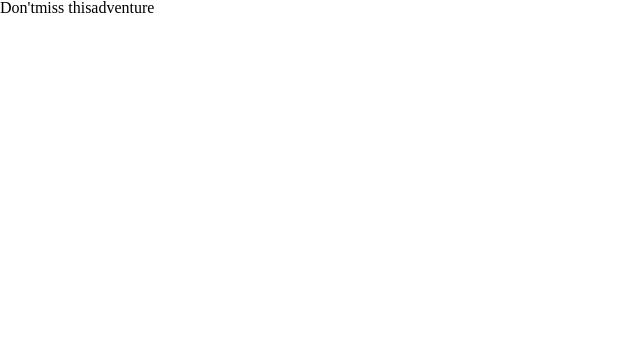
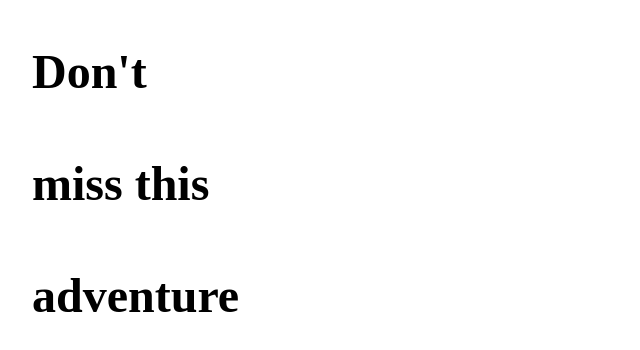
Before and after one commit to Elena-GHub/picture-generator, a website built with Parcel: page index.html in a window 1280 px wide. Shown: the whole page, without its empty margins (0-640 px from the left). Built offline with nearby package versions, Linux system fonts and the light colour scheme.

Commit message:
add title and textSegment classes basic styling

```diff
--- a/index.html
+++ b/index.html
@@ -17,6 +17,19 @@
         font-family: "Inter", sans-serif;
         overflow: hidden;
         height: 100%;
+      }
+
+      .title {
+        font-size: 3rem;
+        font-weight: 600;
+        display: flex;
+        flex-direction: column;
+        align-items: baseline;
+      }
+
+      .textSegment {
+        margin-top: 2rem;
+        padding: 1rem 2rem;
       }
     </style>
   </head>
```
